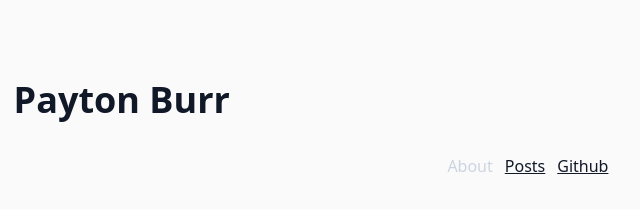
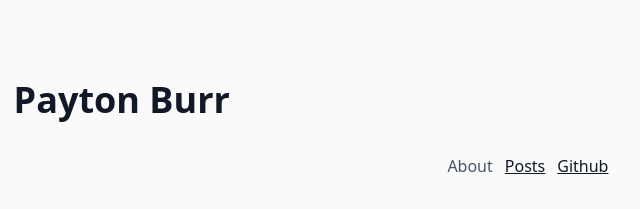
Before and after one commit to payton-burr/website, an Astro site: page / in a window 1280 px wide. Shown: the top 209 px of the page, 329-969 px from the left. Built offline with nearby package versions, Linux system fonts and the light colour scheme; Astro itself is replaced by a stand-in of ours.

Commit message:
edit: text color for light and dark

```diff
--- a/src/ui/Link.astro
+++ b/src/ui/Link.astro
@@ -6,6 +6,7 @@ const { text, href, current, post, ...rest } = Astro.props;
   href={href}
   {...rest}
   class={`${
-    current && "text-slate-300 no-underline cursor-default pointer-events-none"
+    current &&
+    "text-slate-600 dark:text-slate-300 no-underline cursor-default pointer-events-none"
   } ${post && "no-underline"}`}>{text}</a
 >
```
